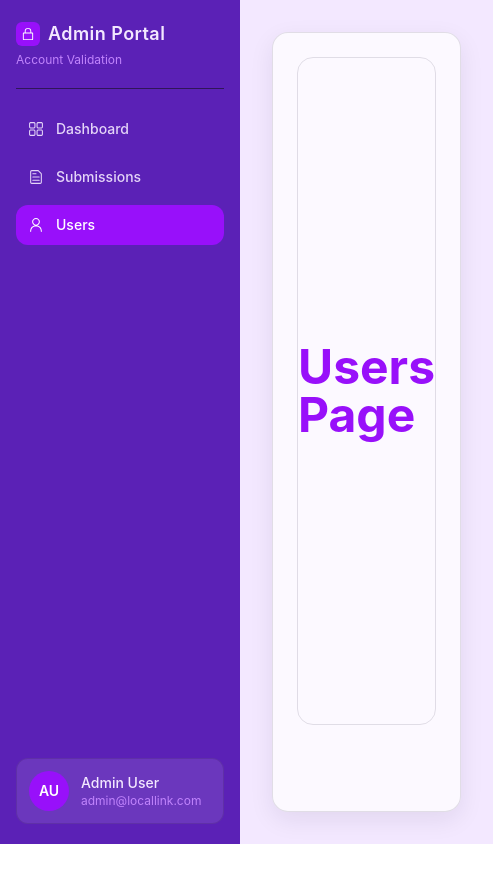
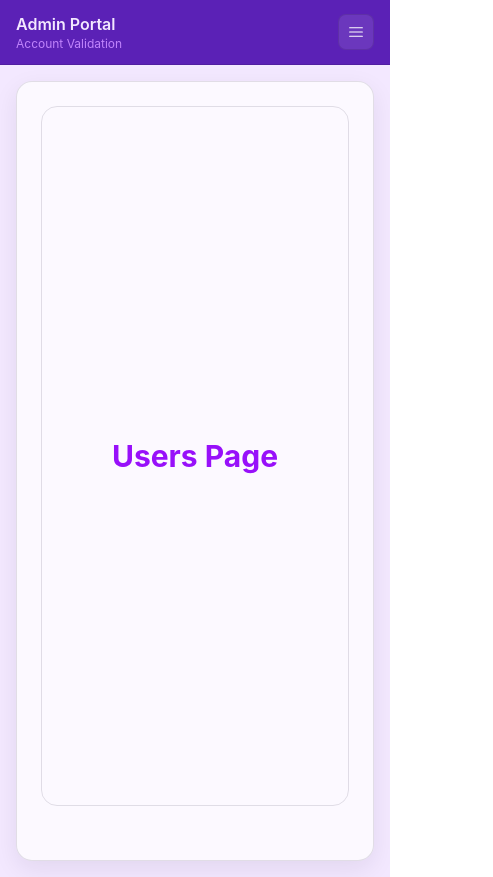
Before and after one commit to KyiPhyuThiriKhaing/CSC105-G09-GenZCoders-LocalLink, a React (Vite) app in the folder locallink-frontend/: page /admin/users in a window 390 px wide. Shown: the whole page, 493 px wide, since content can reach past the window. Before the commit the page ends 844 px from the top, so only its background shows below. Built offline with nearby package versions, Linux system fonts and the light colour scheme.

Commit message:
feat: enhance Admin layout with responsive sidebar and improved page styling

```diff
--- a/locallink-frontend/src/components/AdminPageComponents/AdminLayout.tsx
+++ b/locallink-frontend/src/components/AdminPageComponents/AdminLayout.tsx
@@ -1,4 +1,5 @@
-import type { ReactNode } from "react";
+import { useState, type ReactNode } from "react";
+import { HamburgerMenuIcon, Cross2Icon } from "@radix-ui/react-icons";
 import AdminSidebar from "./AdminSidebar";
 
 type AdminLayoutProps = {
@@ -6,10 +7,46 @@ type AdminLayoutProps = {
 };
 
 function AdminLayout({ children }: AdminLayoutProps) {
+  const [isSidebarOpen, setIsSidebarOpen] = useState(false);
+
   return (
-    <div className="flex min-h-screen bg-brand-soft">
-      <AdminSidebar />
-      <main className="flex-1 bg-[var(--color-brand-soft)] p-8">
+    <div className="min-h-screen bg-brand-soft md:flex">
+      <header className="sticky top-0 z-30 flex items-center justify-between border-b border-[var(--color-ink-border-soft)] bg-[var(--color-brand-primary-700)] px-4 py-3 md:hidden">
+        <div>
+          <p className="text-base font-semibold text-[var(--color-brand-soft)]">Admin Portal</p>
+          <p className="text-xs text-[var(--color-brand-accent)]">Account Validation</p>
+        </div>
+        <button
+          type="button"
+          onClick={() => setIsSidebarOpen((prev) => !prev)}
+          className="grid h-9 w-9 place-items-center rounded-lg border border-[var(--color-ink-border-soft)] bg-white/10 text-white"
+          aria-label={isSidebarOpen ? "Close menu" : "Open menu"}
+        >
+          {isSidebarOpen ? <Cross2Icon className="h-4 w-4" /> : <HamburgerMenuIcon className="h-4 w-4" />}
+        </button>
+      </header>
+
+      <div
+        className={`fixed inset-0 z-40 bg-[var(--color-ink-strong)]/45 transition-opacity md:hidden ${
+          isSidebarOpen ? "opacity-100" : "pointer-events-none opacity-0"
+        }`}
+        onClick={() => setIsSidebarOpen(false)}
+        aria-hidden="true"
+      />
+
+      <div
+        className={`fixed inset-y-0 left-0 z-50 w-[240px] transition-transform duration-200 md:hidden ${
+          isSidebarOpen ? "translate-x-0" : "-translate-x-full"
+        }`}
+      >
+        <AdminSidebar className="h-dvh" onNavigate={() => setIsSidebarOpen(false)} />
+      </div>
+
+      <div className="hidden md:block md:h-screen md:shrink-0">
+        <AdminSidebar className="h-screen" />
+      </div>
+
+      <main className="flex-1 bg-[var(--color-brand-soft)] p-4 md:p-8">
         <div className="h-full min-h-[calc(100vh-4rem)] rounded-2xl border border-[var(--color-ink-border-faint)] bg-white/75 p-6 shadow-[0_8px_24px_rgba(31,18,51,0.08)]">
           {children ?? <div className="h-full rounded-xl border border-dashed border-[var(--color-ink-border-soft)]" />}
         </div>
--- a/locallink-frontend/src/components/AdminPageComponents/AdminSidebar.tsx
+++ b/locallink-frontend/src/components/AdminPageComponents/AdminSidebar.tsx
@@ -25,14 +25,22 @@ const NAV_ITEMS = [
   },
 ] as const;
 
-function AdminSidebar() {
+type AdminSidebarProps = {
+  className?: string;
+  onNavigate?: () => void;
+};
+
+function AdminSidebar({ className = "", onNavigate }: AdminSidebarProps) {
   const location = useLocation();
 
   const isActivePath = (path: string) =>
     location.pathname === path || location.pathname.startsWith(`${path}/`);
 
+  const sidebarClassName =
+    `flex h-full w-[240px] shrink-0 flex-col bg-[var(--color-brand-primary-700)] px-4 py-5 ${className}`;
+
   return (
-    <aside className="flex h-screen w-[240px] shrink-0 flex-col bg-[var(--color-brand-primary-700)] px-4 py-5">
+    <aside className={sidebarClassName}>
       <div className="pb-5">
         <h1 className="inline-flex items-center gap-2 text-lg font-semibold tracking-wide text-[var(--color-brand-soft)]">
           <span className="grid h-6 w-6 place-items-center rounded-md bg-[var(--color-brand-primary)] text-white">
@@ -53,6 +61,7 @@ function AdminSidebar() {
             label={item.label}
             Icon={item.Icon}
             isActive={isActivePath(item.to)}
+            onClick={onNavigate}
           />
         ))}
       </nav>
--- a/locallink-frontend/src/components/AdminPageComponents/AdminSidebarItem.tsx
+++ b/locallink-frontend/src/components/AdminPageComponents/AdminSidebarItem.tsx
@@ -6,12 +6,14 @@ type AdminSidebarItemProps = {
   label: string;
   Icon: ComponentType<{ className?: string }>;
   isActive: boolean;
+  onClick?: () => void;
 };
 
-function AdminSidebarItem({ to, label, Icon, isActive }: AdminSidebarItemProps) {
+function AdminSidebarItem({ to, label, Icon, isActive, onClick }: AdminSidebarItemProps) {
   return (
     <NavLink
       to={to}
+      onClick={onClick}
       className={
         "group flex items-center gap-3 rounded-xl px-3 py-2.5 text-sm font-medium transition-colors " +
         (isActive
--- a/locallink-frontend/src/pages/AdminDashboardPage.tsx
+++ b/locallink-frontend/src/pages/AdminDashboardPage.tsx
@@ -3,8 +3,8 @@ import AdminLayout from "../components/AdminPageComponents/AdminLayout";
 export default function AdminDashboardPage() {
   return (
     <AdminLayout>
-      <div className="flex min-h-[calc(100vh-11rem)] items-center justify-center rounded-2xl border border-[var(--color-ink-border-faint)] bg-brand-soft/80">
-        <h1 className="text-5xl font-bold text-brand-primary">Admin Dashboard</h1>
+      <div className="flex min-h-[calc(100vh-9rem)] items-center justify-center rounded-2xl border border-[var(--color-ink-border-faint)] bg-brand-soft/80 px-4 py-10 md:min-h-[calc(100vh-11rem)]">
+        <h1 className="text-center text-3xl font-bold text-brand-primary sm:text-4xl md:text-5xl">Admin Dashboard</h1>
       </div>
     </AdminLayout>
   );
--- a/locallink-frontend/src/pages/SubmissionsPage.tsx
+++ b/locallink-frontend/src/pages/SubmissionsPage.tsx
@@ -3,8 +3,8 @@ import AdminLayout from "../components/AdminPageComponents/AdminLayout";
 export default function SubmissionsPage() {
   return (
     <AdminLayout>
-      <div className="flex min-h-[calc(100vh-11rem)] items-center justify-center rounded-2xl border border-[var(--color-ink-border-faint)] bg-brand-soft/80">
-        <h1 className="text-5xl font-bold text-brand-primary">Submissions Page</h1>
+      <div className="flex min-h-[calc(100vh-9rem)] items-center justify-center rounded-2xl border border-[var(--color-ink-border-faint)] bg-brand-soft/80 px-4 py-10 md:min-h-[calc(100vh-11rem)]">
+        <h1 className="text-center text-3xl font-bold text-brand-primary sm:text-4xl md:text-5xl">Submissions Page</h1>
       </div>
     </AdminLayout>
   );
--- a/locallink-frontend/src/pages/UsersPage.tsx
+++ b/locallink-frontend/src/pages/UsersPage.tsx
@@ -3,8 +3,8 @@ import AdminLayout from "../components/AdminPageComponents/AdminLayout";
 export default function UsersPage() {
   return (
     <AdminLayout>
-      <div className="flex min-h-[calc(100vh-11rem)] items-center justify-center rounded-2xl border border-[var(--color-ink-border-faint)] bg-brand-soft/80">
-        <h1 className="text-5xl font-bold text-brand-primary">Users Page</h1>
+      <div className="flex min-h-[calc(100vh-9rem)] items-center justify-center rounded-2xl border border-[var(--color-ink-border-faint)] bg-brand-soft/80 px-4 py-10 md:min-h-[calc(100vh-11rem)]">
+        <h1 className="text-center text-3xl font-bold text-brand-primary sm:text-4xl md:text-5xl">Users Page</h1>
       </div>
     </AdminLayout>
   );
```
